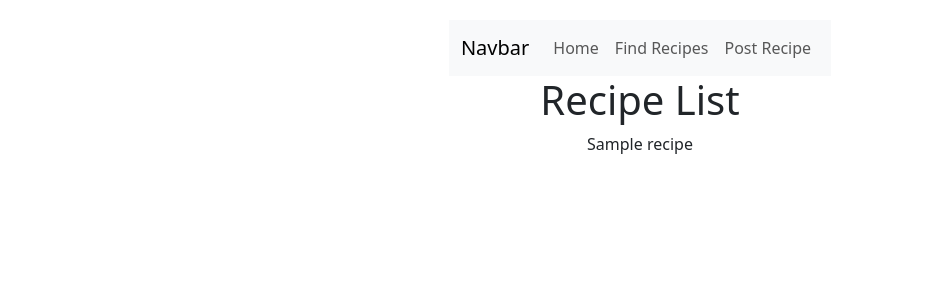
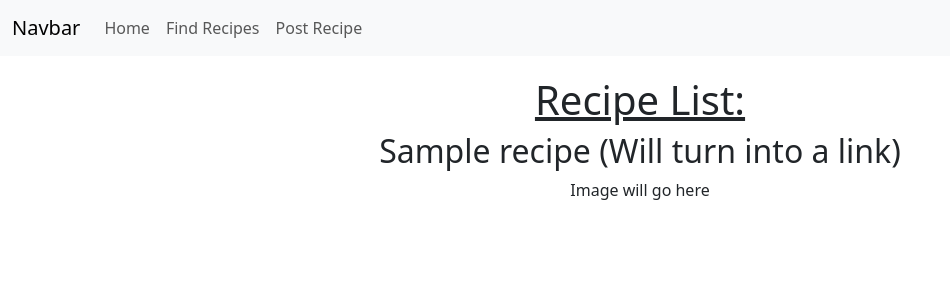
Before and after one commit to IsaacLujan354/cst336-final-project, a Node server app: template views/recipe.ejs in a window 1280 px wide. Shown: the top 300 px of the page, without its empty margins (0-950 px from the left). Run offline with Node 20, Linux system fonts and the light colour scheme; the template is opened without the code that fills it: most values are stand-ins (such as "Sample title", 1, 10 or a date in 2020).

Commit message:
Created layout template for recipe page

```diff
--- a/index.mjs
+++ b/index.mjs
@@ -31,7 +31,7 @@ app.use(session({
 
 //routes
 app.get('/', isUserAuthenticated, (req, res) => {
-  res.render('home.ejs');
+    res.render('home.ejs');
 });
 
 // Login routes
--- a/public/css/style.css
+++ b/public/css/style.css
@@ -54,3 +54,13 @@ body {
     align-items: center;
     width: 33%;
 }
+
+#recipeList {
+    text-decoration: underline;
+}
+
+.recipeSummary {
+    display: flex;
+    flex-direction: column;
+    align-items: center;
+}
--- a/views/recipe.ejs
+++ b/views/recipe.ejs
@@ -10,19 +10,24 @@
 </head>
 
 <body>
+    <header>
+        <%- include('partials/navbar.ejs') %>
+    </header>
+
     <div class="main">
 
-        <header>
-            <%- include('partials/navbar.ejs') %>
-        </header>
+        <!-- loop through the recipes and print them out -->
+        <h1 id="recipeList">Recipe List:</h1>
 
-        <!-- loop through the recipes and print them out -->
-        <h1>Recipe List</h1>
         <% for (let recipe of recipes) { %>
-            <p>
-                <%= recipe[`Recipe Name`] %>
-            </p>
-            <% } %>
+            <div class="recipeSummary">
+                <h2>
+                    <%= recipe[`Recipe Name`] %> (Will turn into a link)
+                </h2>
+
+                <div id="imagePlaceholder">Image will go here</div>
+            </div>
+        <% } %>
 
     </div>
 </body>
```
